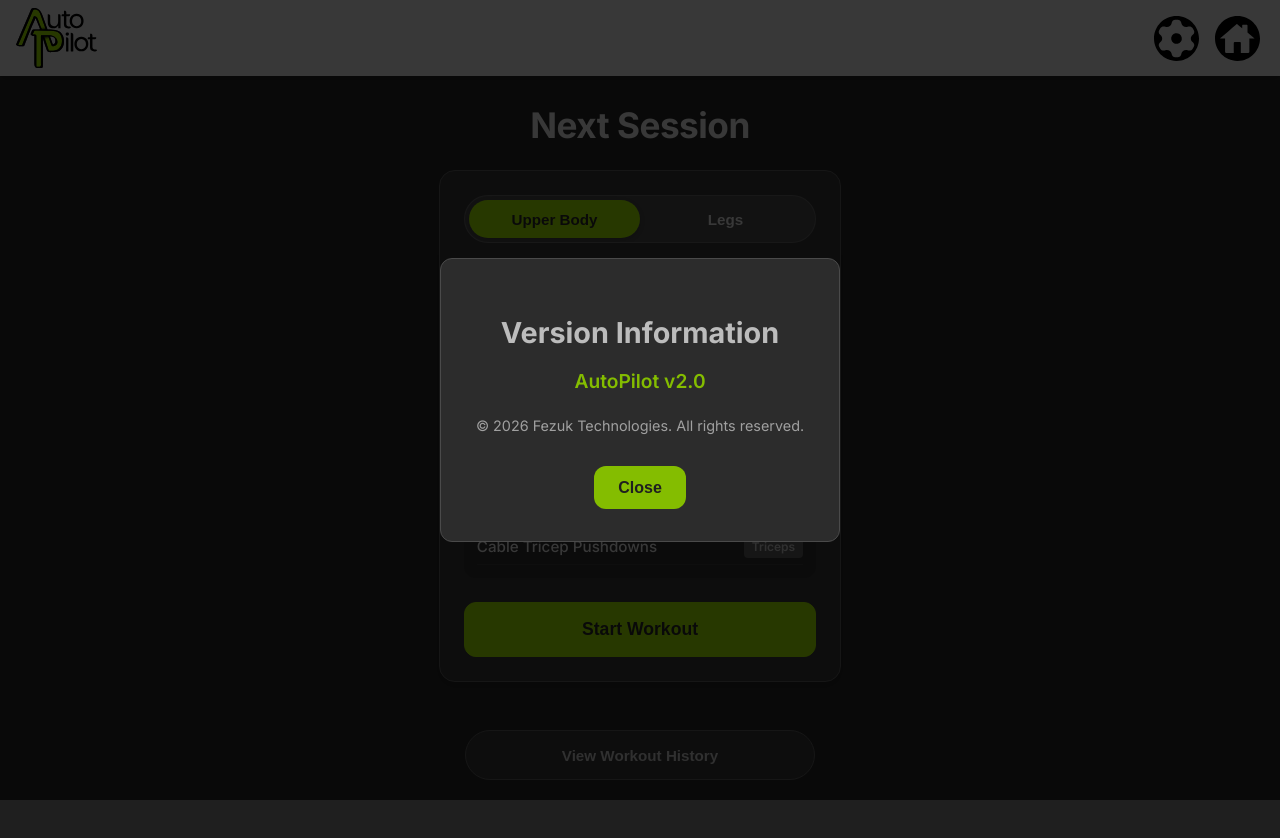
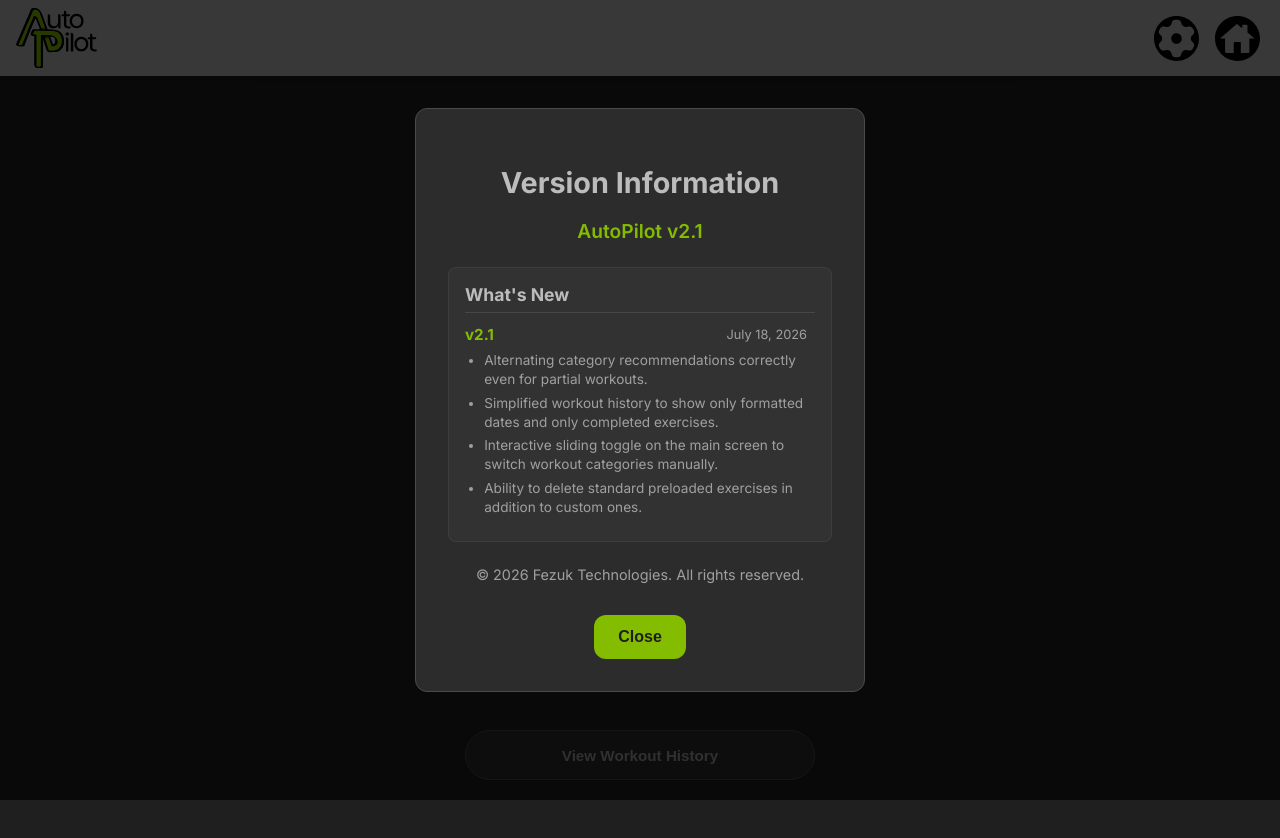
Before and after one commit to itzafezookie/AutoPilot, a React (Vite) app: page / in a window 1280 px wide. Both pictures are taken after a click on the picture 56 px from the left and 38 px from the top of the page. Shown: the top 838 px of the page. Built offline with nearby package versions, Linux system fonts and the light colour scheme.

Commit message:
added changelog and bumped version

```diff
--- a/package.json
+++ b/package.json
@@ -1,7 +1,7 @@
 {
   "name": "workout-tracker-v2",
   "private": true,
-  "version": "2.0",
+  "version": "2.1",
   "type": "module",
   "scripts": {
     "dev": "vite",
--- a/src/components/VersionModal.jsx
+++ b/src/components/VersionModal.jsx
@@ -1,4 +1,29 @@
 import styles from './VersionModal.module.css';
+
+const CHANGELOG = [
+  {
+    version: '2.1',
+    date: 'July 18, 2026',
+    changes: [
+      'Alternating category recommendations correctly even for partial workouts.',
+      'Simplified workout history to show only formatted dates and only completed exercises.',
+      'Interactive sliding toggle on the main screen to switch workout categories manually.',
+      'Ability to delete standard preloaded exercises in addition to custom ones.',
+      'Decimal value input support on the weight entry keypad with inline Clear action.',
+      'Dynamic muscle list compilation and custom muscle target creation.'
+    ]
+  },
+  {
+    version: '2.0',
+    date: 'June 27, 2026',
+    changes: [
+      'Initial release of Workout Tracker v2.',
+      'Plate calculator integration.',
+      'Wake lock rest timers.',
+      'History backup and restore features.'
+    ]
+  }
+];
 
 function VersionModal({ isOpen, onClose, version }) {
   if (!isOpen) return null;
@@ -8,6 +33,26 @@
       <div className={styles.modal} onClick={(e) => e.stopPropagation()}>
         <h2 className={styles.title}>Version Information</h2>
         <p className={styles.version}>AutoPilot v{version}</p>
+
+        <div className={styles.changelogSection}>
+          <h3 className={styles.changelogTitle}>What's New</h3>
+          <div className={styles.changelogList}>
+            {CHANGELOG.map((release) => (
+              <div key={release.version} className={styles.release}>
+                <div className={styles.releaseHeader}>
+                  <span className={styles.releaseVersion}>v{release.version}</span>
+                  <span className={styles.releaseDate}>{release.date}</span>
+                </div>
+                <ul className={styles.releaseChanges}>
+                  {release.changes.map((change, index) => (
+                    <li key={index} className={styles.changeItem}>{change}</li>
+                  ))}
+                </ul>
+              </div>
+            ))}
+          </div>
+        </div>
+
         <p className={styles.copyright}>&copy; {new Date().getFullYear()} Fezuk Technologies. All rights reserved.</p>
         <button onClick={onClose} className={styles.closeButton}>Close</button>
       </div>
--- a/src/components/VersionModal.module.css
+++ b/src/components/VersionModal.module.css
@@ -17,7 +17,7 @@
   border-radius: var(--border-radius);
   text-align: center;
   width: 90%;
-  max-width: 400px;
+  max-width: 450px;
   border: 1px solid var(--secondary-color);
 }
 
@@ -31,6 +31,73 @@
   font-weight: 600;
   color: var(--primary-color);
   margin-bottom: 1.5rem;
+}
+
+.changelogSection {
+  text-align: left;
+  margin-bottom: 1.5rem;
+  background-color: rgba(255, 255, 255, 0.03);
+  border-radius: 8px;
+  padding: 1rem;
+  border: 1px solid rgba(255, 255, 255, 0.05);
+}
+
+.changelogTitle {
+  font-size: 1.1rem;
+  font-weight: 700;
+  margin-top: 0;
+  margin-bottom: 0.8rem;
+  color: var(--text-color);
+  border-bottom: 1px solid rgba(255, 255, 255, 0.1);
+  padding-bottom: 0.4rem;
+}
+
+.changelogList {
+  max-height: 200px;
+  overflow-y: auto;
+  padding-right: 0.5rem;
+}
+
+.release {
+  margin-bottom: 1.2rem;
+}
+
+.release:last-child {
+  margin-bottom: 0;
+}
+
+.releaseHeader {
+  display: flex;
+  justify-content: space-between;
+  align-items: center;
+  margin-bottom: 0.4rem;
+}
+
+.releaseVersion {
+  font-weight: 700;
+  font-size: 0.95rem;
+  color: var(--primary-color);
+}
+
+.releaseDate {
+  font-size: 0.8rem;
+  color: var(--text-color-secondary);
+}
+
+.releaseChanges {
+  margin: 0;
+  padding-left: 1.2rem;
+  font-size: 0.85rem;
+  color: var(--text-color-secondary);
+  line-height: 1.4;
+}
+
+.changeItem {
+  margin-bottom: 0.3rem;
+}
+
+.changeItem:last-child {
+  margin-bottom: 0;
 }
 
 .copyright {
```
